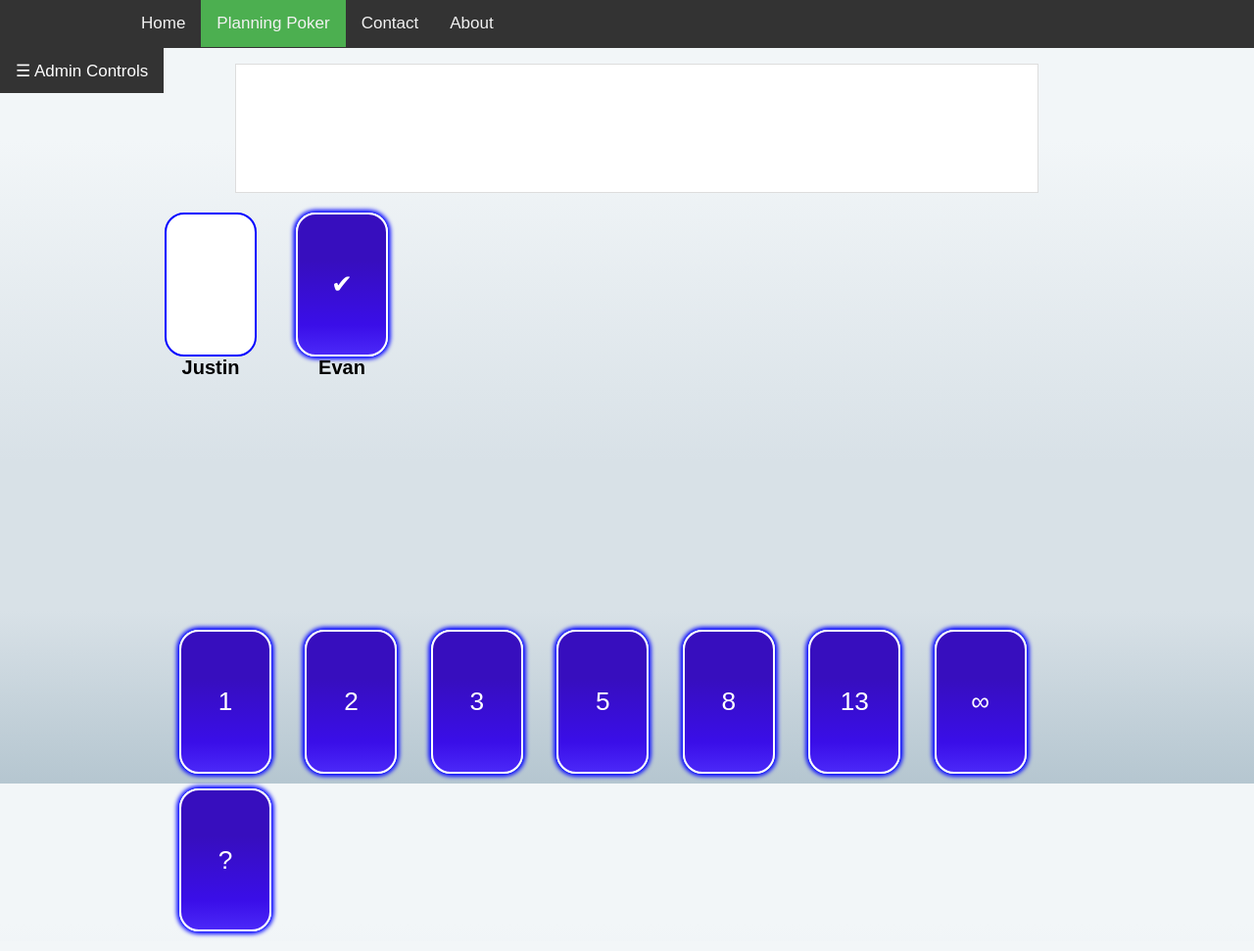
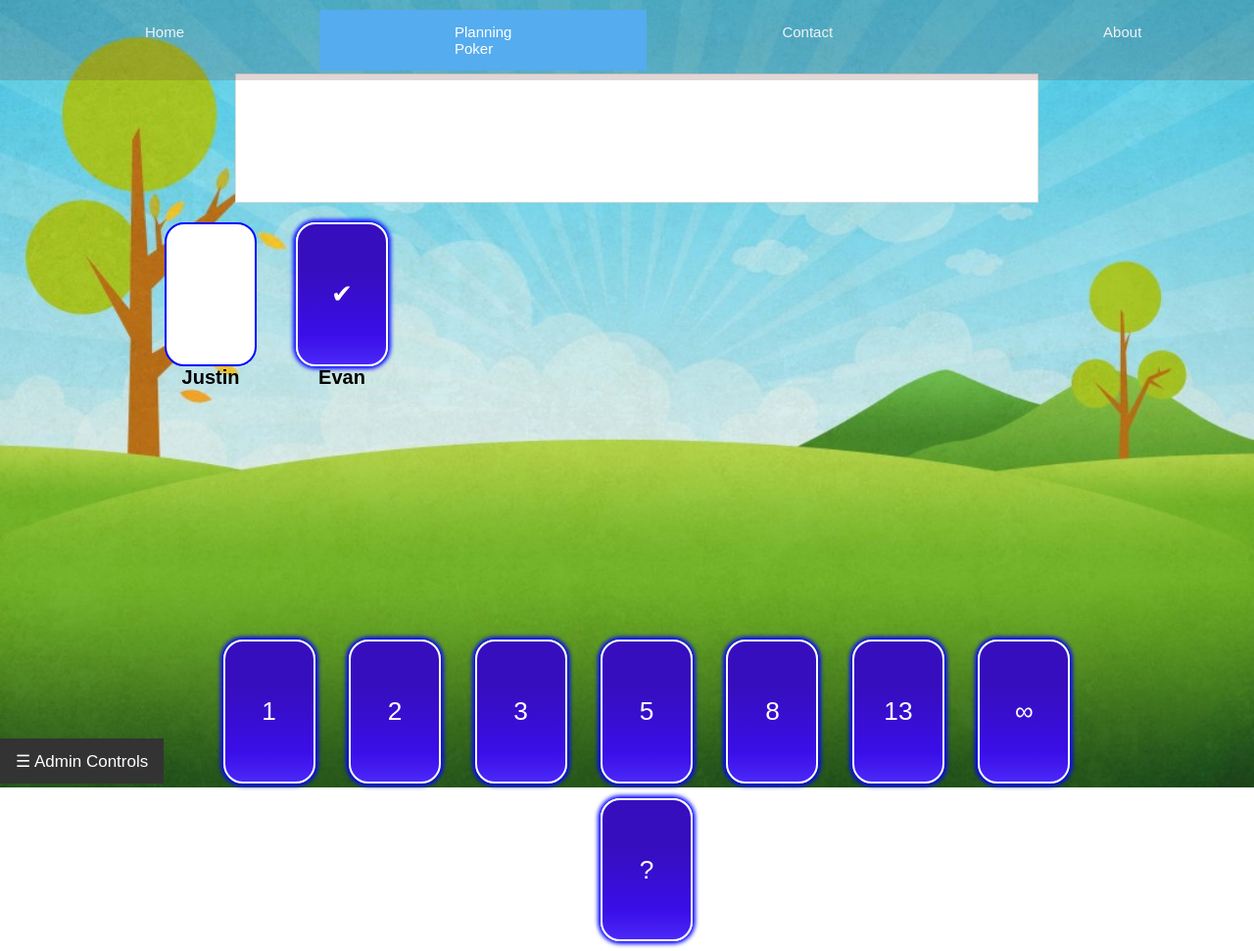
Before and after one commit to CITPlanningPoker/PlanningPoker, a CodeIgniter app: page /PlanningPoker/index.php/user/planningPoker in a window 1280 px wide. Shown: the whole page at 98% size. Run offline with CodeIgniter, Linux system fonts and the light colour scheme; the visitor is signed in with stand-in values (Sample User, id 1).

Commit message:
updated view

```diff
--- a/application/views/Game.php
+++ b/application/views/Game.php
@@ -1,11 +1,17 @@
 <!--  Created by Justin Bryant
       Updated: 10/28/2018
  -->
-
+<?php
+if(!$_SESSION['email'])
+{
+  $this->session->set_flashdata('error_msg','You must be logged in to view this page!');
+  redirect('/User/login_view');
+}
+?>
 <!DOCTYPE html>
 <?php
   echo link_tag('assets/css/gameStyle.css');
-  echo link_tag('assets/css/navBar2.css');
+  echo link_tag('assets/css/navBar.css');
   echo link_tag('assets/css/popupStyle.css');
   echo link_tag('assets/css/adminStyle.css');
 ?>
@@ -15,13 +21,13 @@
 	<title>Planning Poker Game</title>
 </head>
 
-<body>
+<body class="bg" background="<?php echo base_url();?>/assets/images/Home.jpg">
 <!-- Nav bar -->
   <div class="navBackground"></div>
   <div id="adminButton">
     <button class="openbtn" onclick="openNav()">☰ Admin Controls</button>
   </div>
-    <div class="navbar">
+    <div class="topnav">
       <a href="<?php echo site_url();?>/User/index">Home</a>
       <a class="active" href="">Planning Poker</a>
       <a href="<?php echo site_url();?>/User/contactUS">Contact</a>
@@ -88,10 +94,7 @@
       <!-- Buttons for testing card placement REMOVE LATER-->
       <div id="mySidebar" class="sidebar">
         <a href="javascript:void(0)" class="closebtn" onclick="closeNav()">×</a>
-        <input type="button" class="buttons" value="prev player" onclick="playerSelect(0)">
-        <input type="button" class="buttons" value="next player" onclick="playerSelect(1)">
         <input type="button" class="buttons" value="reset" onclick="reset()">
-
         <input type="button" class="buttons" value="Reveal Cards" onclick="reveal()">
         <input type="button" class="buttons" value="Edit Story" onclick="editStory()">
         <input type="button" class="buttons" value="End Session">
--- a/assets/css/adminStyle.css
+++ b/assets/css/adminStyle.css
@@ -3,7 +3,7 @@
     width: 0;
     position: fixed;
     z-index: 1;
-    top: 48px;
+    bottom: 0px;
     left: 0;
     background-color: #333;
     overflow-x: hidden;
@@ -34,7 +34,7 @@
     padding: 12.5px 16px;
     border: none;
     position: fixed;
-    top: 49px;
+    bottom: 0px;
 }
 
 .openbtn:hover {
--- a/assets/css/gameStyle.css
+++ b/assets/css/gameStyle.css
@@ -1,21 +1,27 @@
 html {
-    background: #f2f6f8; /* Old browsers */
-    background: -moz-linear-gradient(top, #f2f6f8 18%, #d8e1e7 59%, #d8e1e7 78%, #b5c6d0 100%, #e0eff9 100%); /* FF3.6-15 */
-    background: -webkit-linear-gradient(top, #f2f6f8 18%,#d8e1e7 59%,#d8e1e7 78%,#b5c6d0 100%,#e0eff9 100%); /* Chrome10-25,Safari5.1-6 */
-    background: linear-gradient(to bottom, #f2f6f8 18%,#d8e1e7 59%,#d8e1e7 78%,#b5c6d0 100%,#e0eff9 100%); /* W3C, IE10+, FF16+, Chrome26+, Opera12+, Safari7+ */
-    filter: progid:DXImageTransform.Microsoft.gradient( startColorstr='#f2f6f8', endColorstr='#e0eff9',GradientType=0);
     height: 100%;
 }
+.bg {
 
+    /* Full height */
+    height: 100%;
+
+    /* Center and scale the image nicely */
+    background-position: center;
+    background-repeat: no-repeat;
+    background-size: cover;
+}
 body {
     margin: 0;
     padding-bottom: 10px;
+    background-color: white;
+    height: 100%;
 }
 
 .main {
     margin: 0 auto;
     width: 80%;
-    margin-top: 55px;
+    margin-top: 65px;
 }
 
 /* Top and story text box*/
@@ -56,10 +62,9 @@ body {
 
 .cardContainer {
     display: inline-block;
-    margin-left: auto;
-    margin-right: auto;
     height: 250px;
     margin-top: 15px;
+    text-align: center;
 }
 
 .section-display ul,
@@ -137,7 +142,7 @@ body {
 }*/
 
 /* Adjust UI based on screen width */
-@media screen and (max-width: 1500px){
+@media screen and (max-width: 99999px){
     .section-story {
         margin-left: auto;
         margin-right: auto;
--- a/assets/js/gameLogic.js
+++ b/assets/js/gameLogic.js
@@ -1,6 +1,7 @@
 
   var playerArray;
   var cardArray;
+
 //Used to check card value with .every()
   function checkValues(cv){
     return cv > 0;
```
